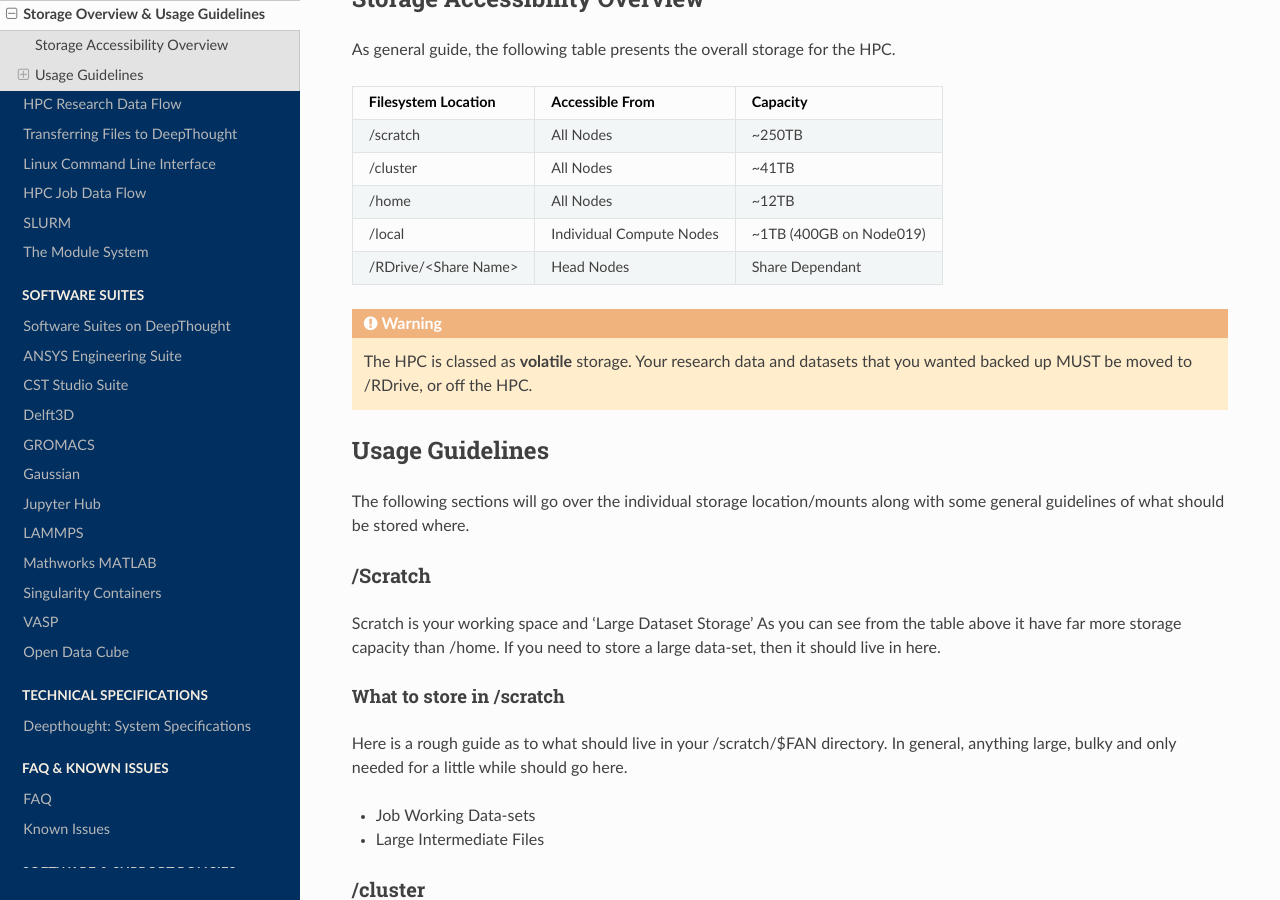
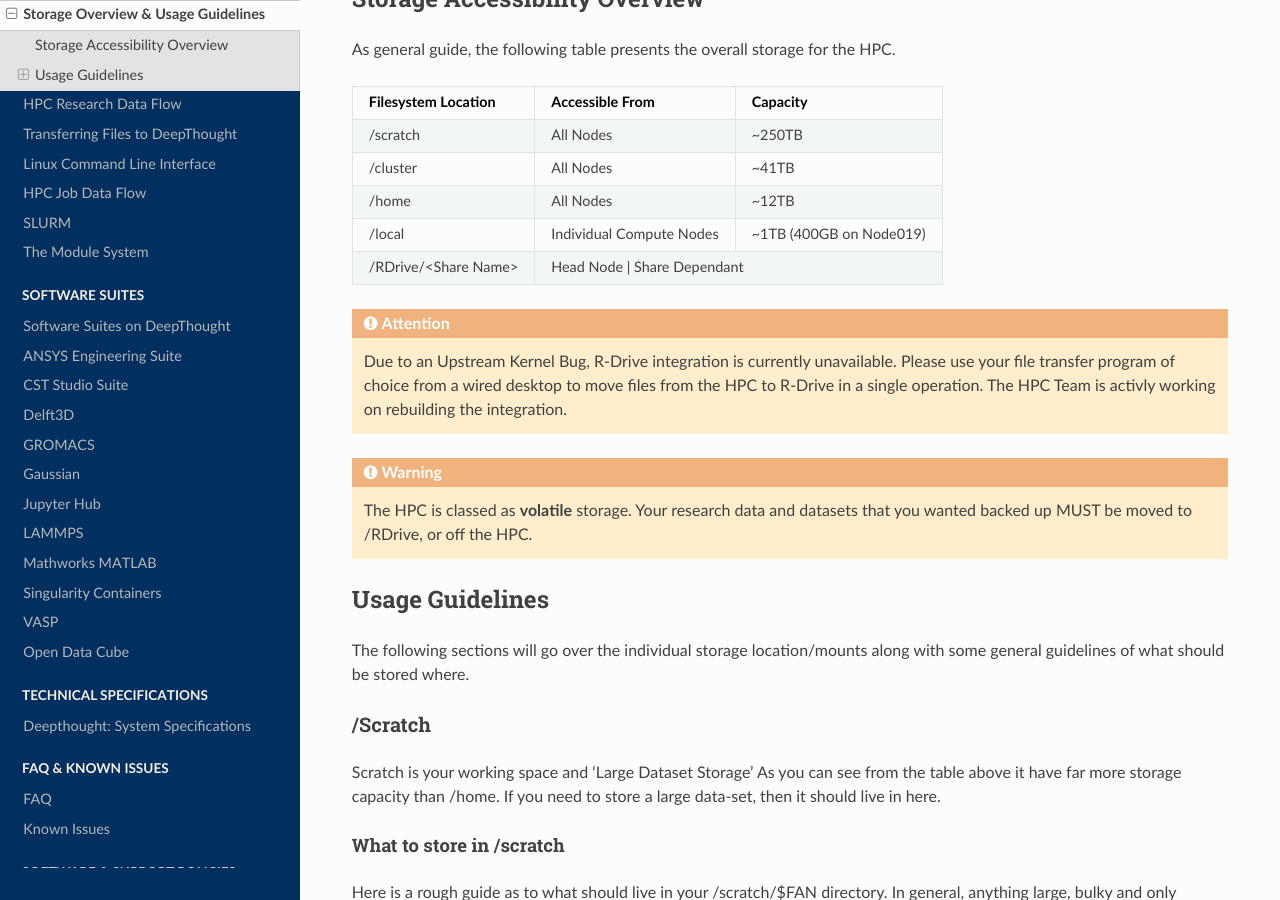
Before and after one commit to flindersuni/DeepThoughtHPC-docs, a Sphinx documentation site: the page built from docs/source/storage/storageusage.rst, in a window 1280 px wide and 900 px high, scrolled down 663 px. Built offline with Sphinx 7.4.7 and the Read the Docs theme 2.0.0, drawn with Linux system fonts in a browser that asks for light colours; pages that are not in the unit, such as notebooks, are missing from menus.

Commit message:
Update R-Drive & Notification Cleanup

```diff
--- a/docs/source/index.rst
+++ b/docs/source/index.rst
@@ -2,11 +2,6 @@ Welcome to the DeepThought HPC
 =========================================
 
 The new Flinders University HPC is called DeepThought. This new HPC comprises of AMD EPYC based hardware and next-generation management software, allowing for a dynamic and agile HPC service.
-
-.. attention::
-    The new HPC Dashboard has been released. The default, 2-Week Window 'Quick View' can be accessed at https://deepweb.flinders.edu.au/,
-    https://deepweb.flinders.edu.au/public-dashboards/9f967160b3d0441c8fe9c7eee9f231c5, or https://deepweb.flinders.edu.au/dtdash/.
-    Be advised the the 'full' version ('/dtdash') will be removed in the future.
 
 .. attention::
     This documentation is under active development, meaning that it can
--- a/docs/source/storage/storageusage.rst
+++ b/docs/source/storage/storageusage.rst
@@ -31,8 +31,13 @@ As general guide, the following table presents the overall storage for the HPC.
 +-----------------------+--------------------------+-------------------------+
 | /local                | Individual Compute Nodes | ~1TB (400GB on Node019) |
 +-----------------------+--------------------------+-------------------------+
-| /RDrive/\<Share Name> | Head Nodes               | Share Dependant         |
+| /RDrive/\<Share Name> | Head Node               | Share Dependant          |
 +-----------------------+--------------------------+-------------------------+
+
+.. attention::
+    Due to an Upstream Kernel Bug, R-Drive integration is currently unavailable.
+    Please use your file transfer program of choice from a wired desktop to move files from the HPC to R-Drive in a single operation.
+    The HPC Team is activly working on rebuilding the integration.
 
 .. warning:: The HPC is classed as **volatile** storage. Your research data and datasets that you wanted backed up MUST be moved to /RDrive, or off the HPC.
 
```
